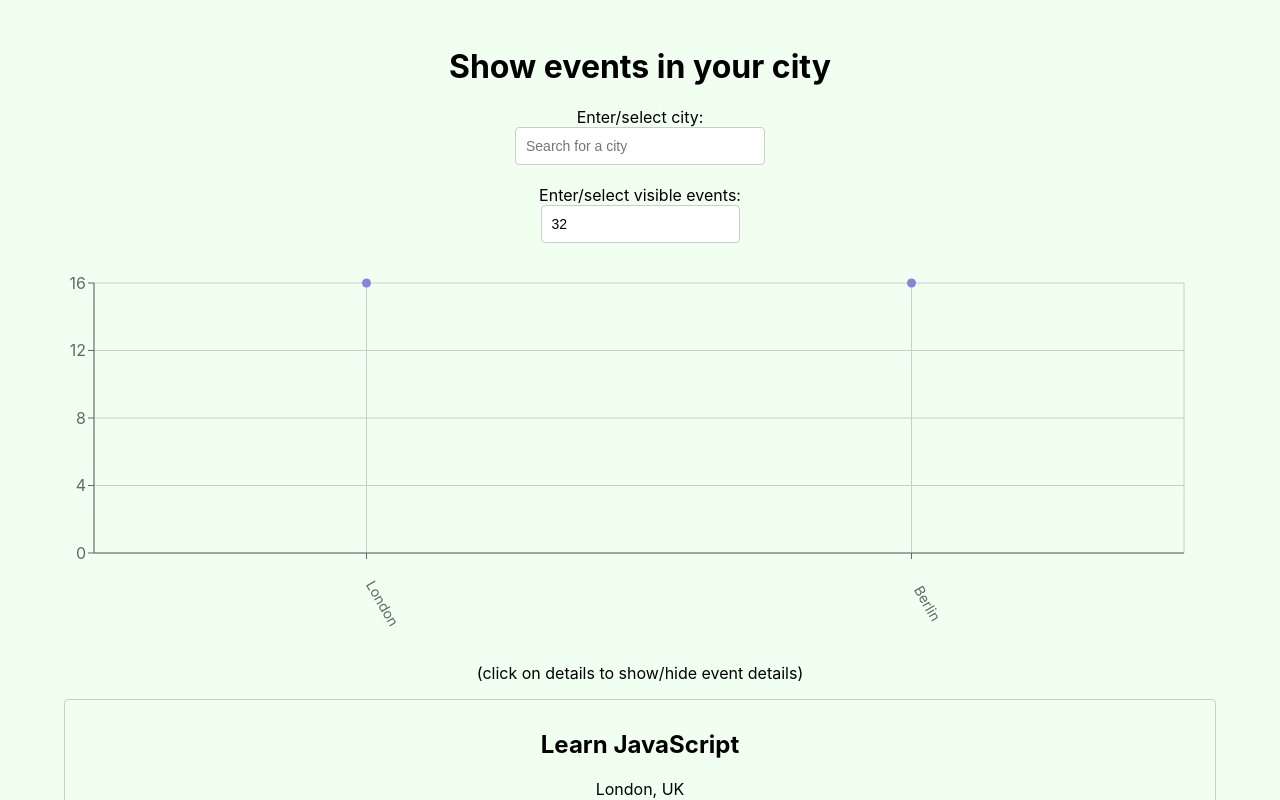
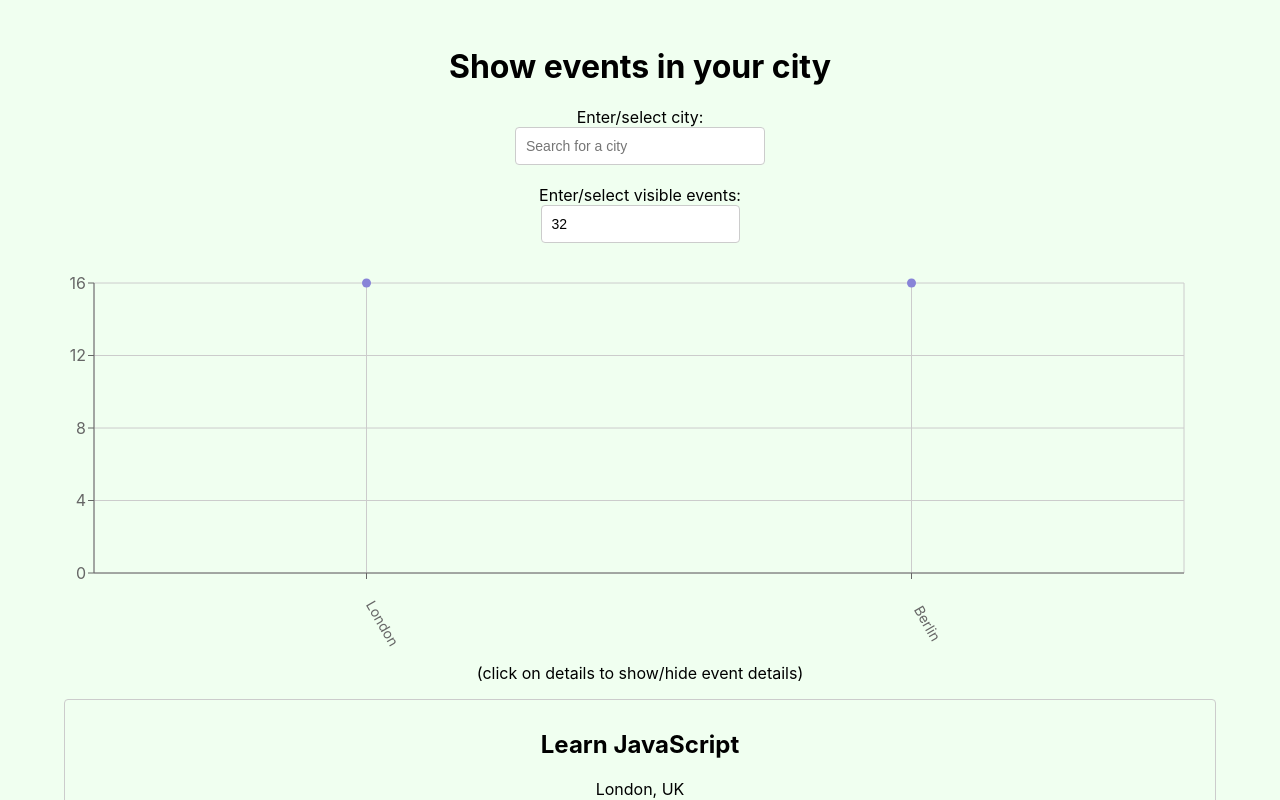
Before and after one commit to hantaray/meet, a React (Create React App) app: page / in a window 1280 px wide. Shown: the top 800 px of the page. Built offline with nearby package versions, Linux system fonts and the light colour scheme; what atatus-spa would draw is missing.

Commit message:
updated chart

```diff
--- a/src/components/CityEventsChart.js
+++ b/src/components/CityEventsChart.js
@@ -32,7 +32,7 @@ const CityEventsChart = ({ allLocations, events }) => {
         margin={{
           top: 20,
           right: 20,
-          bottom: 80,
+          bottom: 60,
           left: -30,
         }}
       >
```
